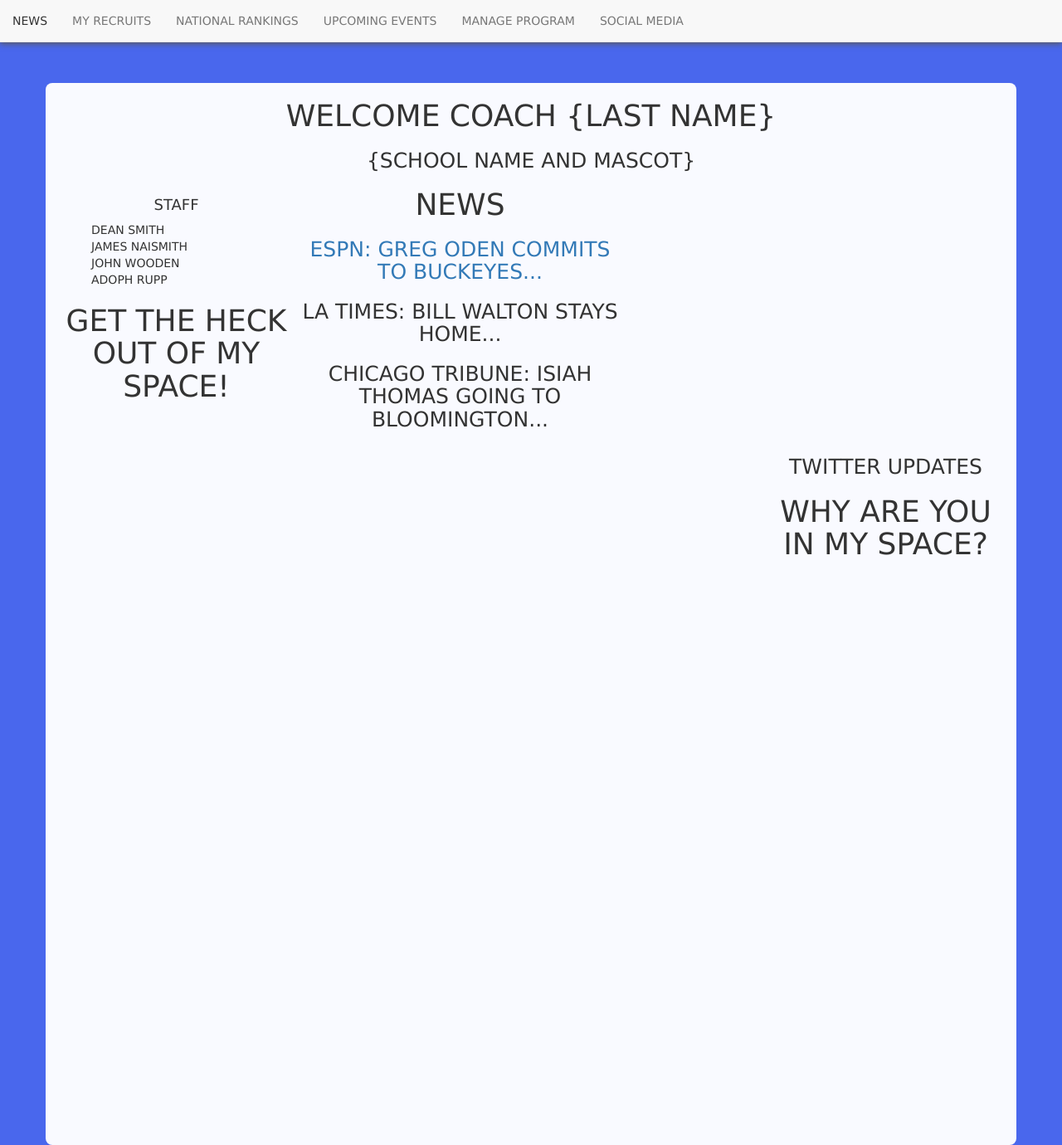
After one commit to nangelos/bluechip_hoops, a Django app: page /news/ in a window 1280 px wide. The commit adds this page. Shown: the whole page at 83% size. Run offline with Django 3.2, Linux system fonts and the light colour scheme; some libraries are stand-ins or nearby versions.

Commit message:
created news template

```diff
--- a/basic_app/forms.py
+++ b/basic_app/forms.py
@@ -2,14 +2,14 @@ from django import forms
 from django.contrib.auth.models import User
 from basic_app.models import UserProfileInfo
 
-class UserForm(form.ModelForm):
+class UserForm(forms.ModelForm):
     password = forms.CharField(widget=forms.PasswordInput())
 
     class Meta():
         model = User
-        fields = ('username', 'email', 'password')
+        fields = ('username', 'email','password')
 
-    class UserProfileInfoForm(forms.ModelForm):
+class UserProfileInfoForm(forms.ModelForm):
     class Meta():
         model = UserProfileInfo
         fields = ('portfolio_site', 'profile_pic')
--- a/basic_app/templates/basic_app/base.html
+++ b/basic_app/templates/basic_app/base.html
@@ -1,16 +1,18 @@
 <!DOCTYPE html>
+{% load static %}
 <html>
   <head>
     <meta charset="utf-8">
     <title>Blue Chip Hoops</title>
     <!-- Latest compiled and minified CSS -->
 <link rel="stylesheet" href="https://maxcdn.bootstrapcdn.com/bootstrap/3.3.7/css/bootstrap.min.css" integrity="sha384-BVYiiSIFeK1dGmJRAkycuHAHRg32OmUcww7on3RYdg4Va+PmSTsz/K68vbdEjh4u" crossorigin="anonymous">
+<link rel="stylesheet" href="{% static 'css/styling.css' %}">
   </head>
   <body>
     <nav class="navbar navbar-default navbar-fixed-top ghost">
 
         <ul class="nav navbar-nav">
-          <li><a href="#">Home</a></li>
+          <li><a href="{% url 'news' %}">News</a></li>
           <li><a href="#">My Recruits</a></li>
           <li><a href="#">National Rankings</a></li>
           <li><a href="#">Upcoming Events</a></li>
@@ -19,9 +21,9 @@
         </ul>
     </nav>
 
-          {% block body_block %}
-          <!-- Stuff in here is specific to that page -->
-          {% endblock %}
+    {% block body_block %}
+    <!-- Stuff in here is specific to that page -->
+    {% endblock %}
 
   </body>
 </html>
--- a/basic_app/templates/basic_app/index.html
+++ b/basic_app/templates/basic_app/index.html
@@ -6,9 +6,11 @@
       <div class="login-banner" style="margin-top: 5rem;"></div>
     <form class="center form-primary" style="margin: auto; width: 53%; height: 10rem; position: relative; margin-top: -16rem;">
       <h2 class="rich-black" style="padding-top: 12px;">Sign In</h2>
+
       <input class="bg-ghost" type="text" name="User Name" placeholder="Email Address">
       <input class="bg-ghost" type="password" name="Password" placeholder="Password">
       <button type="button" name="login_btn" class="button button-primary ghost">Sign In</button>
+
     </form>
   </div>
 
--- /dev/null
+++ b/basic_app/templates/basic_app/news.html
@@ -0,0 +1,30 @@
+{% extends "basic_app/base.html" %}
+{% block body_block %}
+<div class="container bg-ghost tall"style="margin-top: 10rem;">
+  <h1>Welcome Coach {Last Name}</h1>
+  <h2>{School Name and Mascot}</h2>
+  <div style="width:100%, height:100%">
+    <div id="left_panel">
+      <h4>Staff</h4>
+      <ul style="list-style:none; text-align:left; text-align:top;">
+        <li>Dean Smith</li>
+        <li>James Naismith</li>
+        <li>John Wooden</li>
+        <li>Adoph Rupp</li>
+      </ul>
+      <h1>Get the heck out of my space!</h1>
+    </div>
+    <div id="mid_panel">
+      <h1>News</h1>
+      <h2><a href="#">ESPN: Greg Oden commits to Buckeyes...</a></h2>
+      <h2>LA Times: Bill Walton stays home...</h2>
+      <h2>Chicago Tribune: Isiah Thomas Going to Bloomington...</h2>
+    </div>
+    <div id="right_panel">
+      <h2>Twitter Updates</h2>
+      <h1>Why are you in my space?</h1>
+    </div>
+  </div>
+</div>
+
+{% endblock %}
--- a/basic_app/urls.py
+++ b/basic_app/urls.py
@@ -5,6 +5,6 @@ from basic_app import views
 app_name = 'basic_app'
 
 urlpatterns =[
-    # url(r'^register/$', views.register, name='register'),
-    url(r'^user_login/$', views.user_login, name='user_login'),
+    #url(r'^signup/$', views.register, name='signup'),
+    # url(r'^user_login/$', views.user_login, name='user_login'),
 ]
--- a/basic_app/views.py
+++ b/basic_app/views.py
@@ -1,103 +1,119 @@
 from django.shortcuts import render
+from basic_app.forms import UserForm,UserProfileInfoForm
+
+# Extra Imports for the Login and Logout Capabilities
+from django.contrib.auth import authenticate, login, logout
+from django.http import HttpResponseRedirect, HttpResponse
+from django.core.urlresolvers import reverse
+from django.contrib.auth.decorators import login_required
 
 # Create your views here.
 def index(request):
-    return render(request,'basic_app/index.html')
+    return render(request, 'basic_app/index.html')
 
 def info(request):
-    return render(request,'basic_app/info.html')
-
-def signup(request):
-    return render(request,'basic_app/signup.html')
+    return render(request, 'basic_app/info.html')
 
 def register(request):
+    return render(request, 'basic_app/signup.html')
 
-    registered = False
+def news(request):
+    return render(request, 'basic_app/news.html')
 
-    if request.method == 'POST':
+# def user_logout(request):
+#     # Log out the user.
+#     logout(request)
+#     # Return to homepage.
+#     return HttpResponseRedirect(reverse('index'))
 
-        # Get info from "both" forms
-        # It appears as one form to the user on the .html page
-        user_form = UserForm(data=request.POST)
-        profile_form = UserProfileInfoForm(data=request.POST)
-
-        # Check to see both forms are valid
-        if user_form.is_valid() and profile_form.is_valid():
-
-            # Save User Form to Database
-            user = user_form.save()
-
-            # Hash the password
-            user.set_password(user.password)
-
-            # Update with Hashed password
-            user.save()
-
-            # Now we deal with the extra info!
-
-            # Can't commit yet because we still need to manipulate
-            profile = profile_form.save(commit=False)
-
-            # Set One to One relationship between
-            # UserForm and UserProfileInfoForm
-            profile.user = user
-
-            # Check if they provided a profile picture
-            if 'profile_pic' in request.FILES:
-                print('found it')
-                # If yes, then grab it from the POST form reply
-                profile.profile_pic = request.FILES['profile_pic']
-
-            # Now save model
-            profile.save()
-
-            # Registration Successful!
-            registered = True
-
-        else:
-            # One of the forms was invalid if this else gets called.
-            print(user_form.errors,profile_form.errors)
-
-    else:
-        # Was not an HTTP post so we just render the forms as blank.
-        user_form = UserForm()
-        profile_form = UserProfileInfoForm()
-
-    # This is the render and context dictionary to feed
-    # back to the registration.html file page.
-    return render(request,'basic_app/sign.html',
-                          {'user_form':user_form,
-                           'profile_form':profile_form,
-                           'registered':registered})
+# def register(request):
+#
+#     registered = False
+#
+#     if request.method == 'POST':
+#
+#         # Get info from "both" forms
+#         # It appears as one form to the user on the .html page
+#         user_form = UserForm(data=request.POST)
+#         profile_form = UserProfileInfoForm(data=request.POST)
+#
+#         # Check to see both forms are valid
+#         if user_form.is_valid() and profile_form.is_valid():
+#
+#             # Save User Form to Database
+#             user = user_form.save()
+#
+#             # Hash the password
+#             user.set_password(user.password)
+#
+#             # Update with Hashed password
+#             user.save()
+#
+#             # Now we deal with the extra info!
+#
+#             # Can't commit yet because we still need to manipulate
+#             profile = profile_form.save(commit=False)
+#
+#             # Set One to One relationship between
+#             # UserForm and UserProfileInfoForm
+#             profile.user = user
+#
+#             # Check if they provided a profile picture
+#             if 'profile_pic' in request.FILES:
+#                 print('found it')
+#                 # If yes, then grab it from the POST form reply
+#                 profile.profile_pic = request.FILES['profile_pic']
+#
+#             # Now save model
+#             profile.save()
+#
+#             # Registration Successful!
+#             registered = True
+#
+#         else:
+#             # One of the forms was invalid if this else gets called.
+#             print(user_form.errors,profile_form.errors)
+#
+#     else:
+#         # Was not an HTTP post so we just render the forms as blank.
+#         user_form = UserForm()
+#         profile_form = UserProfileInfoForm()
+#
+#     # This is the render and context dictionary to feed
+#     # back to the registration.html file page.
+#     return render(request,'basic_app/signup.html',
+#                           {'user_form':user_form,
+#                            'profile_form':profile_form,
+#                            'registered':registered})
 
 
-def user_login(request):
-
-    if request.method == 'POST':
-        # First get the username and password supplied
-        username = request.POST.get('username')
-        password = request.POST.get('password')
-
-        # Django's built-in authentication function:
-        user = authenticate(username=username, password=password)
-
-        # If we have a user
-        if user:
-            #Check it the account is active
-            if user.is_active:
-                # Log the user in.
-                login(request,user)
-                # Send the user back to some page.
-                # In this case their homepage.
-                return HttpResponseRedirect(reverse('index'))
-            else:
-                # If account is not active:
-                return HttpResponse("Your account is not active.")
-        else:
-            print("Someone tried to login and failed.")
-            print("They used username: {} and password: {}".format(username,password))
-            return HttpResponse("Invalid login details supplied.")
-
-    else:
-        #Nothing has been provided for username or password.
-        return render(request, 'basic_app/login.html', {})
+# def user_login(request):
+#
+#     if request.method == 'POST':
+#         # First get the username and password supplied
+#         username = request.POST.get('username')
+#         password = request.POST.get('password')
+#
+#         # Django's built-in authentication function:
+#         user = authenticate(username=username, password=password)
+#
+#         # If we have a user
+#         if user:
+#             #Check it the account is active
+#             if user.is_active:
+#                 # Log the user in.
+#                 login(request,user)
+#                 # Send the user back to some page.
+#                 # In this case their homepage.
+#                 return HttpResponseRedirect(reverse('index'))
+#             else:
+#                 # If account is not active:
+#                 return HttpResponse("Your account is not active.")
+#         else:
+#             print("Someone tried to login and failed.")
+#             print("They used username: {} and password: {}".format(username,password))
+#             return HttpResponse("Invalid login details supplied.")
+#
+#     else:
+#         #Nothing has been provided for username or password.
+#         return render(request, 'basic_app/login.html', {})
--- a/bluechiphoops/urls.py
+++ b/bluechiphoops/urls.py
@@ -22,5 +22,6 @@ urlpatterns = [
     url(r'^$', views.index, name = 'index'),
     url(r'^basic_app/',include('basic_app.urls')),
     url(r'^info/', views.info, name = 'info'),
-    url(r'^signup/', views.signup, name = 'signup'),
+    url(r'^signup/', views.register, name = 'signup'),
+    url(r'^news/', views.news, name = 'news'),
 ]
--- a/static/css/styling.css
+++ b/static/css/styling.css
@@ -28,6 +28,7 @@ h2 {
 }
 .jumbotron h2{
   text-align: center;
+  /*margin-bottom: 200px;*/
 }
 .container {
   margin: auto;
@@ -148,3 +149,18 @@ and (max-device-width : 667px) {
 .bg-ghost {
   background-color: #F9FAFF !important;
 }
+
+/*ID Specific*/
+#left_panel{
+  float: left;
+  width: 25%;
+  /*margin: 5px;*/
+}
+#mid_panel{
+  width: 60%;
+}
+#right_panel{
+  float: right;
+  width: 25%;
+  /*margin: 5px;*/
+}
```
Also changed, not shown: basic_app/templates/basic_app/login.html (deleted, +0 -11 lines), db.sqlite3.
